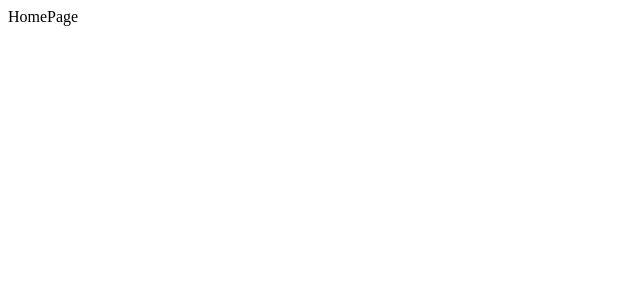
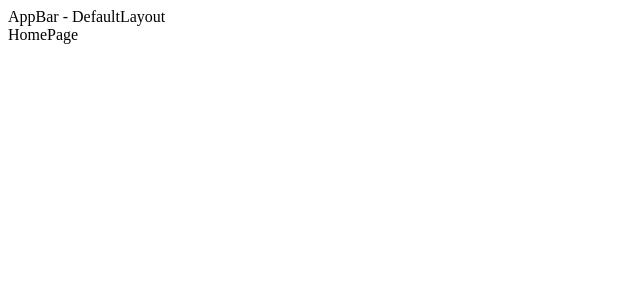
Before and after one commit to deep1man3/react-todo, a React (Create React App) app: page / in a window 1280 px wide. Shown: the top 300 px of the page, without its empty margins (0-640 px from the left). Built offline with nearby package versions, Linux system fonts and the light colour scheme.

Commit message:
Добавлена логика генерации роутов в компоненте Router

```diff
--- a/src/components/Router/Router.tsx
+++ b/src/components/Router/Router.tsx
@@ -1,15 +1,32 @@
-import React from "react";
-import { BrowserRouter, Route, Switch } from "react-router-dom";
-import Home from "../../pages/Home";
+import React from 'react';
+import { BrowserRouter, Route, Switch } from 'react-router-dom';
+import rootRoutes from '../../routes';
+import SmartRouter from '../SmartRouter/SmartRouter';
 
 const Router = () => {
   return (
     <BrowserRouter>
       <Switch>
-        <Route exact path="/">
-          <Home />
-        </Route>
-        <Route>404</Route>
+        {rootRoutes.map((rootRoute) => {
+          const { routes: routesList, layout } = rootRoute;
+          {
+            return routesList.map((appRoute) => (
+              <Route
+                key={appRoute.path}
+                exact={appRoute.exact}
+                path={appRoute.path}
+                render={(route) => (
+                  <SmartRouter
+                    route={route}
+                    layout={layout}
+                    appRoute={appRoute}
+                  />
+                )}
+              />
+            ));
+          }
+        })}
+        ;<Route>404</Route>
       </Switch>
     </BrowserRouter>
   );
```
